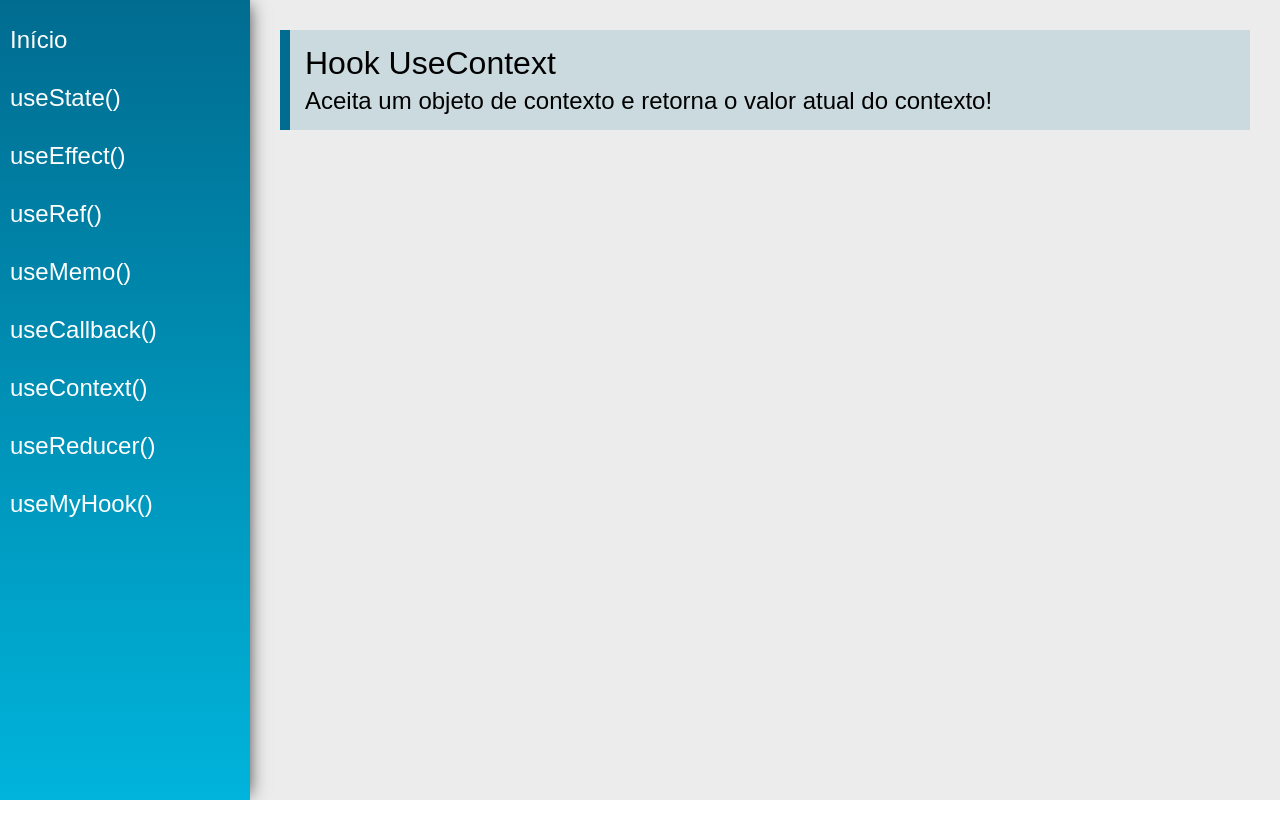
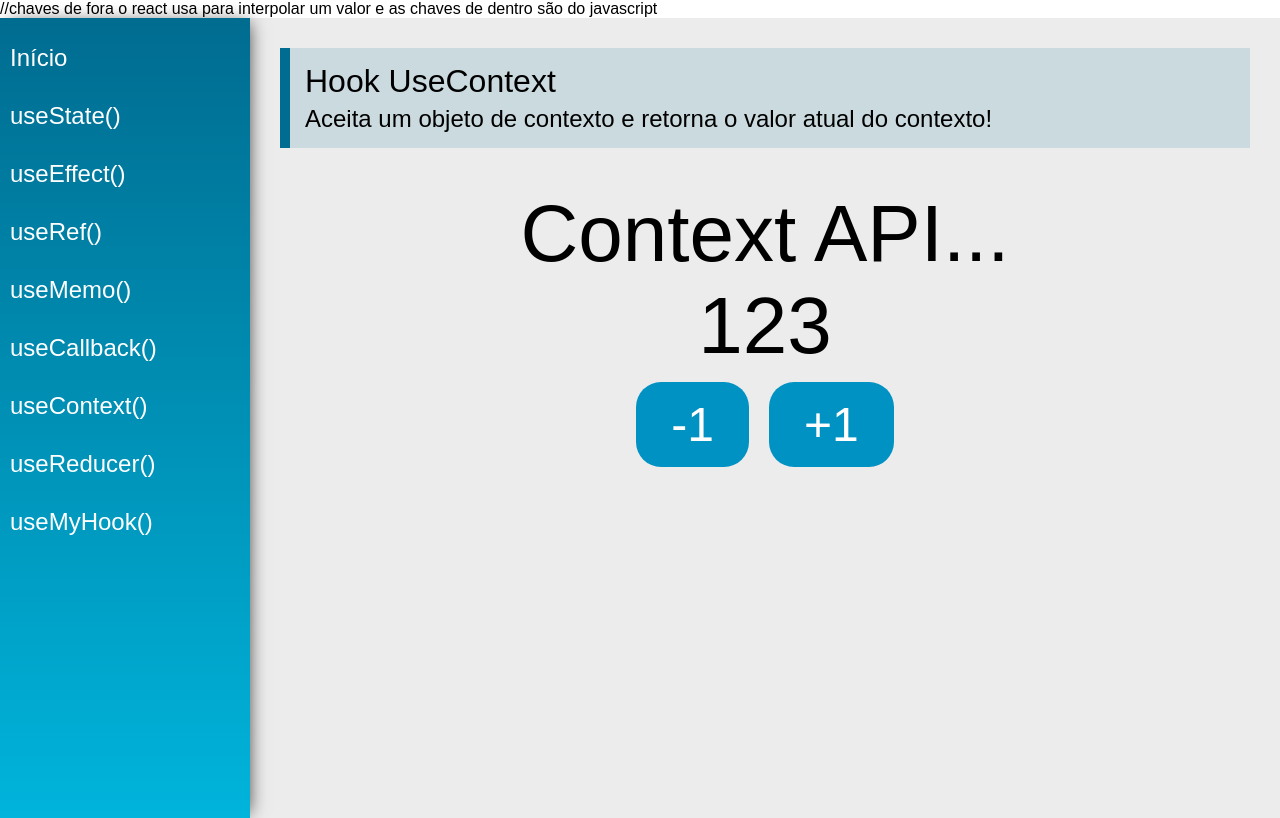
Before and after one commit to Leandro-Hespanhol/learning-hooks, a React (Create React App) app: page /useContext in a window 1280 px wide. Built offline with nearby package versions, Linux system fonts and the light colour scheme.

Commit message:
useContext

```diff
--- /dev/null
+++ b/src/data/DataContext.js
@@ -0,0 +1,10 @@
+import React from 'react';
+
+export const data = {
+  number: 123,
+  text: 'Context API...',
+};
+
+const DataContext = React.createContext(data);
+
+export default DataContext;
--- a/src/views/App.jsx
+++ b/src/views/App.jsx
@@ -1,20 +1,25 @@
-import './App.css'
-import React from 'react'
-import { BrowserRouter as Router } from  'react-router-dom'
+import './App.css';
+import React, { useState } from 'react';
+import { BrowserRouter as Router } from 'react-router-dom';
 
-import Menu from '../components/layout/Menu'
-import Content from '../components/layout/Content'
+import Menu from '../components/layout/Menu';
+import Content from '../components/layout/Content';
+import DataContext, { data } from '../data/DataContext';
 
-const App = props => {
-
+const App = (props) => {
+  const [state, setState] = useState(data); // inicializando o estado com o objeto
   return (
+    <DataContext.Provider value={{ state, setState }}>
+      //chaves de fora o react usa para interpolar um valor e as chaves de
+      dentro são do javascript
       <div className="App">
         <Router>
           <Menu />
           <Content />
         </Router>
       </div>
-    )
-}
+    </DataContext.Provider>
+  );
+};
 
-export default App
+export default App;
--- a/src/views/examples/UseContext.jsx
+++ b/src/views/examples/UseContext.jsx
@@ -1,15 +1,40 @@
-import React from 'react'
-import PageTitle from '../../components/layout/PageTitle'
+import React, { useContext } from 'react';
+import PageTitle from '../../components/layout/PageTitle';
+
+import DataContext from '../../data/DataContext';
 
 const UseContext = (props) => {
+  const { state, setState } = useContext(DataContext);
+
+  function addNumber(delta) {
+    setState({
+      ...state,
+      number: state.number + delta,
+    });
+  }
+
   return (
     <div className="UseContext">
       <PageTitle
         title="Hook UseContext"
         subtitle="Aceita um objeto de contexto e retorna o valor atual do contexto!"
       />
+
+      <div className="center">
+        <span className="text">{state.text}</span>
+        <span className="text">{state.number}</span>
+
+        <div>
+          <button className="btn" onClick={() => addNumber(-1)}>
+            -1
+          </button>
+          <button className="btn" onClick={() => addNumber(+1)}>
+            +1
+          </button>
         </div>
-    )
-}
+      </div>
+    </div>
+  );
+};
 
-export default UseContext
+export default UseContext;
```
Also changed, not shown: src/index.js (+5 -8 lines). Lines whose indentation alone changed are shown as unchanged.
